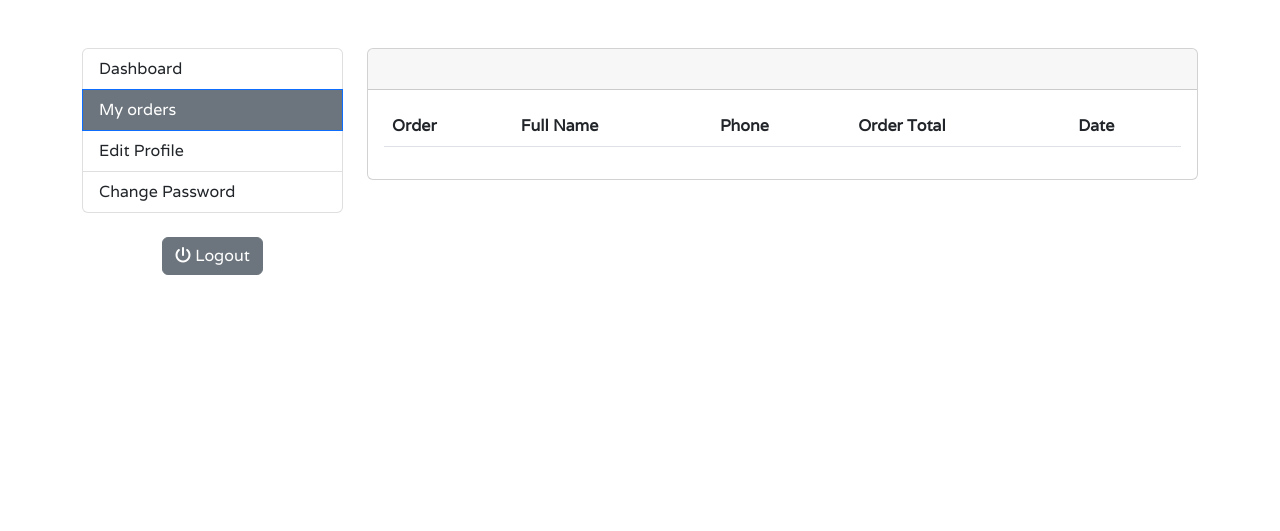
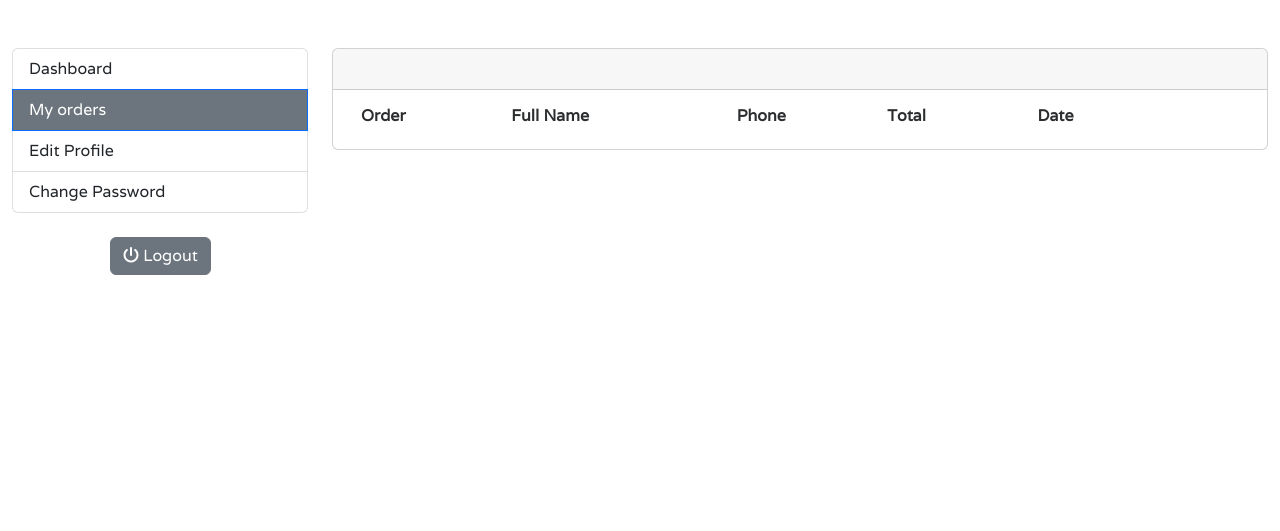
Before and after one commit to samuelandersoncodes/kidomart, a Django app: page /accounts/my_orders/ in a window 1280 px wide. Shown: the part 84-615 px from the top of the page. Run offline with Django 3.2, Linux system fonts and the light colour scheme; the visitor is signed in with stand-in values (Sample User, id 1); data that the repository does not hold is empty; some libraries are stand-ins or nearby versions; some web fonts are replaced.

Commit message:
refactor: Modify my orders table for responsiveness

```diff
--- a/templates/accounts/my_orders.html
+++ b/templates/accounts/my_orders.html
@@ -4,7 +4,7 @@
 {% block content %}
 {% include 'includes/navbar.html' %}
 <section>
-    <div class="container mt-5">
+    <div class="container-fluid mt-5">
         <div class="row">
             {% include 'includes/dashboard_sidebar.html' %}
             <main class="col-md-9 mb-3">
@@ -16,28 +16,62 @@
                     <div class="card-body">
                         <div class="row">
                             <div class="col-md-12">
-                                <table class="table table-hover">
-                                    <thead>
-                                        <tr>
-                                            <th scope="col">Order</th>
-                                            <th scope="col">Full Name</th>
-                                            <th scope="col">Phone</th>
-                                            <th scope="col">Order Total</th>
-                                            <th scope="col">Date</th>
-                                        </tr>
-                                    </thead>
-                                    <tbody>
-                                        {% for order in orders %}
-                                        <tr>
-                                            <th scope="row">{{ order.order_number }}</th>
-                                            <td>{{ order.full_name }}</td>
-                                            <td>{{ order.tel }}</td>
-                                            <td>${{ order.order_total }}</td>
-                                            <td>{{ order.created_at }}</td>
-                                        </tr>
-                                        {% endfor %}
-                                    </tbody>
-                                </table>
+                                <div class="container">
+                                    <!-- Order heading -->
+                                    <div class="row d-none d-md-flex">
+                                        <div class="col-md-2">
+                                            <h6><strong>Order</strong></h6>
+                                        </div>
+                                        <div class="col-md-3">
+                                            <h6><strong>Full Name</strong></h6>
+                                        </div>
+                                        <div class="col-md-2">
+                                            <h6><strong>Phone</strong></h6>
+                                        </div>
+                                        <div class="col-md-2">
+                                            <h6><strong>Total</strong></h6>
+                                        </div>
+                                        <div class="col-md-3">
+                                            <h6><strong>Date</strong></h6>
+                                        </div>
+                                    </div>
+                                    <!-- Order details -->
+                                    {% for order in orders %}
+                                    <div class="row">
+                                        <div class="col-12 d-md-none">
+                                            <p><strong>Order: </strong>{{ order.order_number }}</p>
+                                        </div>
+                                        <div class="col-12 d-md-none">
+                                            <p><strong>Full Name: </strong>{{ order.full_name }}</p>
+                                        </div>
+                                        <div class="col-12 d-md-none">
+                                            <p><strong>Phone: </strong>{{ order.tel }}</p>
+                                        </div>
+                                        <div class="col-12 d-md-none">
+                                            <p><strong>Total: </strong>${{ order.order_total }}</p>
+                                        </div>
+                                        <div class="col-12 d-md-none">
+                                            <p><strong>Date: </strong>{{ order.created_at }}</p>
+                                        </div>
+                                        <!-- Order details on medium and larger screens -->
+                                        <div class="col-md-2 d-none d-md-block">
+                                            <p>{{ order.order_number }}</p>
+                                        </div>
+                                        <div class="col-md-3 d-none d-md-block">
+                                            <p>{{ order.full_name }}</p>
+                                        </div>
+                                        <div class="col-md-2 d-none d-md-block">
+                                            <p>{{ order.tel }}</p>
+                                        </div>
+                                        <div class="col-md-2 d-none d-md-block">
+                                            <p>${{ order.order_total }}</p>
+                                        </div>
+                                        <div class="col-md-3 d-none d-md-block">
+                                            <p>{{ order.created_at }}</p>
+                                        </div>
+                                    </div>
+                                    {% endfor %}
+                                </div>
                             </div>
                         </div>
                     </div>
```
